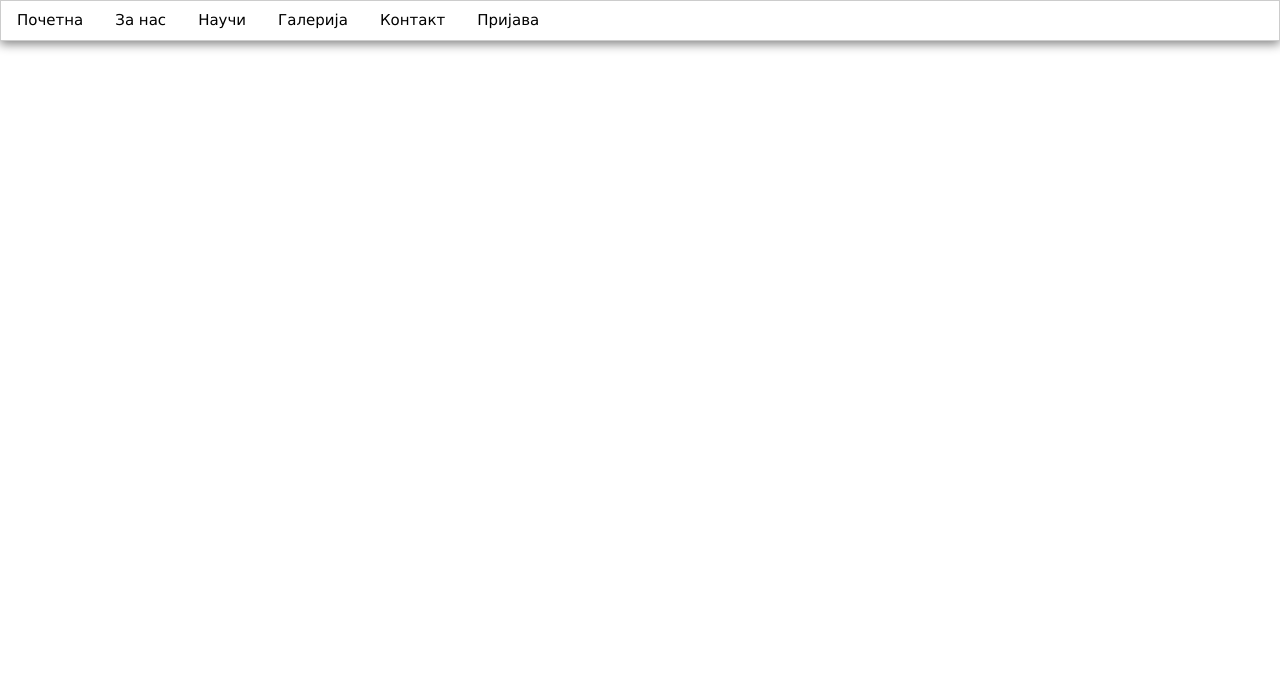
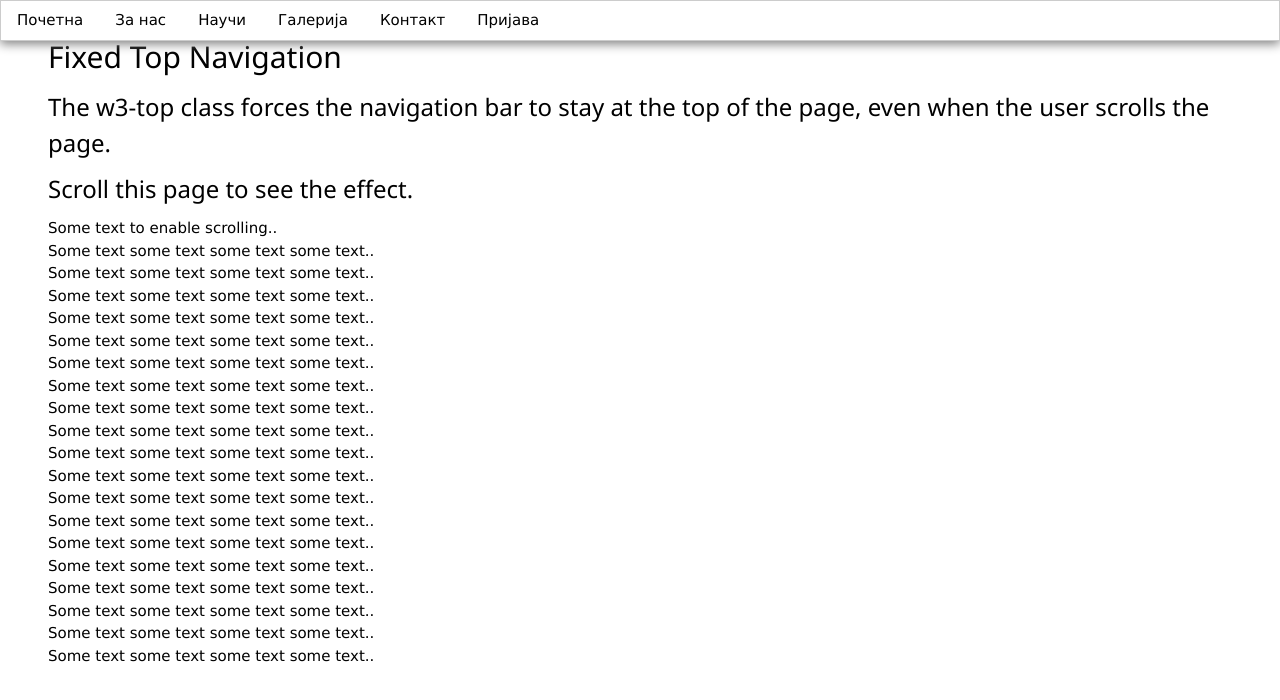
Before and after one commit to NaceBudjoni-Education/NaceBudjoni_education, a plain HTML site: page index.html in a window 1280 px wide. Drawn offline with nearby package versions, Linux system fonts and the light colour scheme.

Commit message:
Update index.html

```diff
--- a/index.html
+++ b/index.html
@@ -27,5 +27,32 @@
             <a href="#" class="w3-bar-item w3-button w3-mobile">Пријава</a>
         </nav>
       </div>
+      <main class="container w3-padding w3-margin">
+        <div class="w3-container w3-left">
+            <h2>Fixed Top Navigation</h2>
+            <h3>The w3-top class forces the navigation bar to stay at the top of the page, even when the user scrolls the page.</h3>
+            <h3>Scroll this page to see the effect.</h3>
+            <p>Some text to enable scrolling..</p>
+            <p>Some text some text some text some text..</p>
+            <p>Some text some text some text some text..</p>
+            <p>Some text some text some text some text..</p>
+            <p>Some text some text some text some text..</p>
+            <p>Some text some text some text some text..</p>
+            <p>Some text some text some text some text..</p>
+            <p>Some text some text some text some text..</p>
+            <p>Some text some text some text some text..</p>
+            <p>Some text some text some text some text..</p>
+            <p>Some text some text some text some text..</p>
+            <p>Some text some text some text some text..</p>
+            <p>Some text some text some text some text..</p>
+            <p>Some text some text some text some text..</p>
+            <p>Some text some text some text some text..</p>
+            <p>Some text some text some text some text..</p>
+            <p>Some text some text some text some text..</p>
+            <p>Some text some text some text some text..</p>
+            <p>Some text some text some text some text..</p>
+            <p>Some text some text some text some text..</p>
+        </div>
+      </main>
   </body>
 </html>
```
